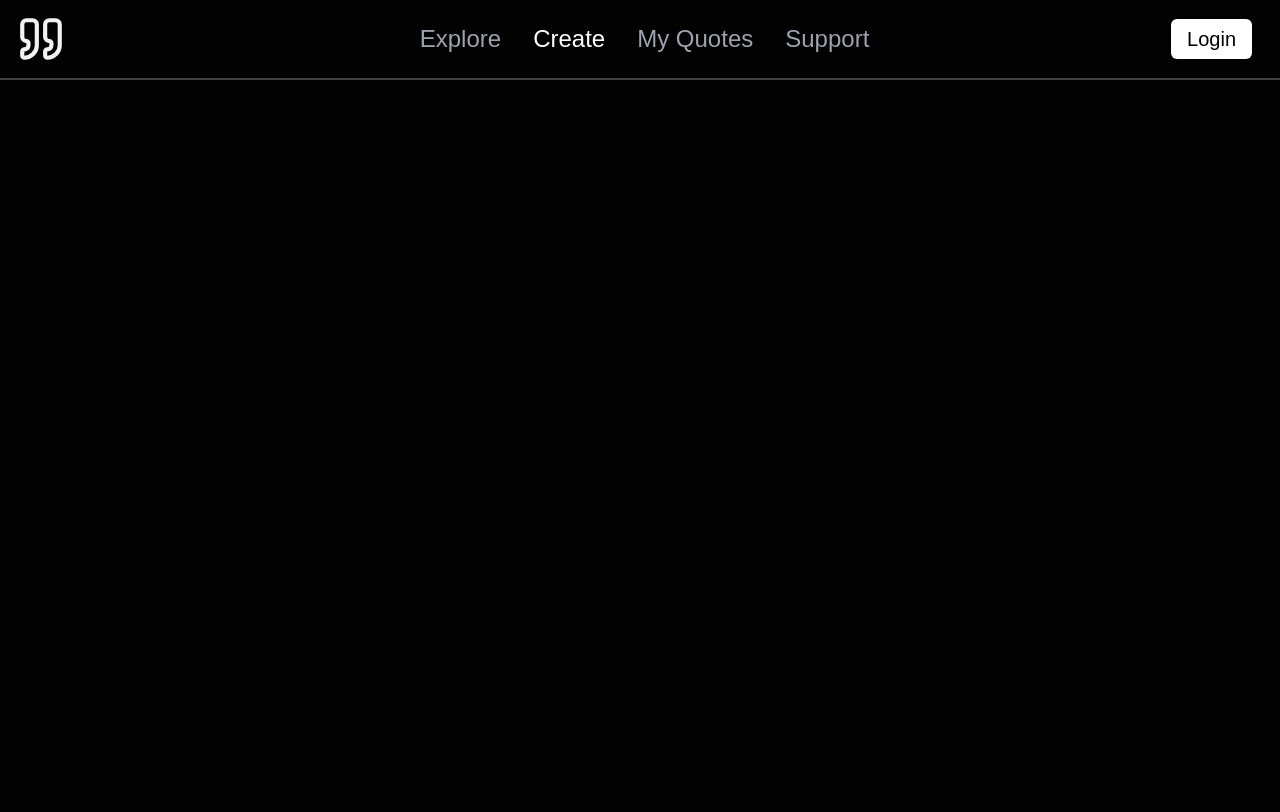
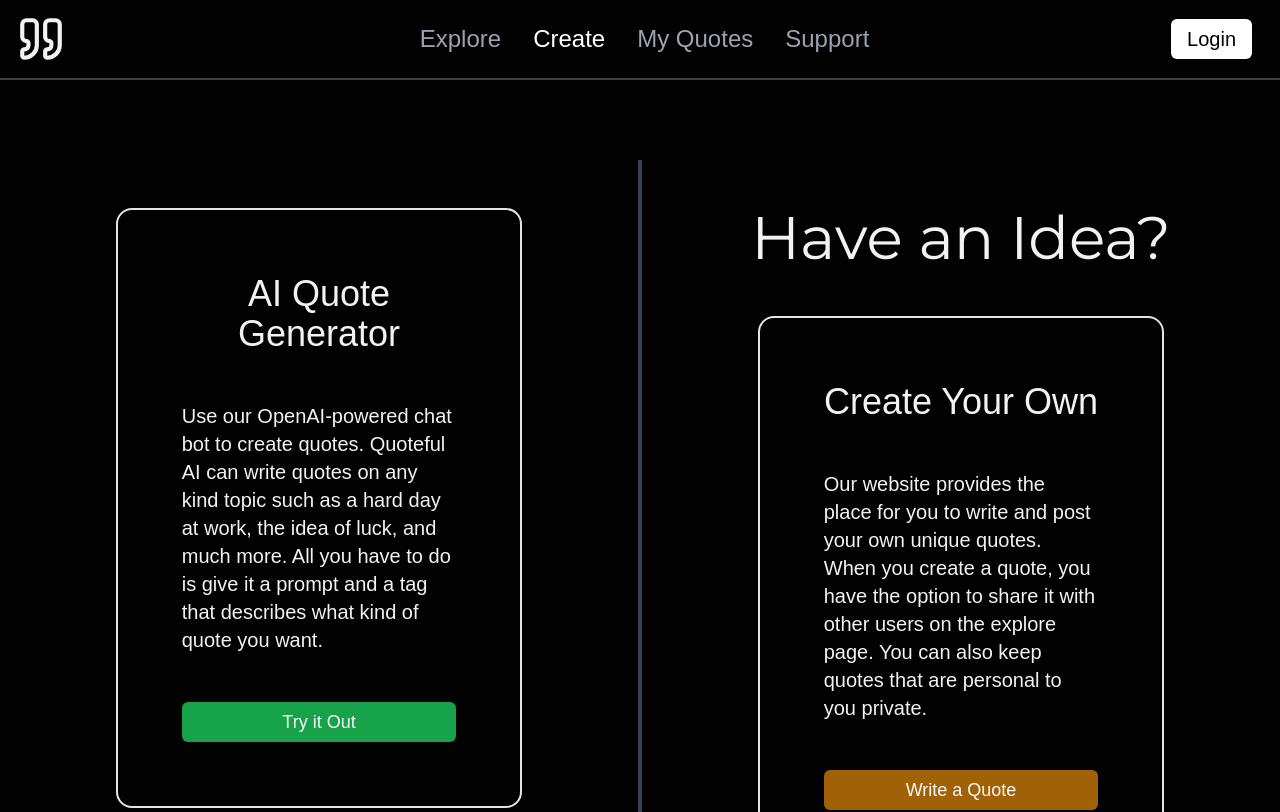
Before and after one commit to ZVKubajak/Quoteful, a React (Vite) app in the folder client/: page /create in a window 1280 px wide. Shown: the top 812 px of the page. Built offline with nearby package versions, Linux system fonts and the light colour scheme.

Commit message:
Added Structure & Styling For Create.tsx

```diff
--- a/client/src/pages/Create.tsx
+++ b/client/src/pages/Create.tsx
@@ -1,5 +1,54 @@
+import { Button } from "@/components/ui/button";
+
 const Create = () => {
-  return <main></main>;
+  return (
+    <main className="flex pt-20">
+      <section
+        id="left-container"
+        className="flex flex-col items-center w-1/2 border-r-2 border-gray-700 p-12"
+      >
+        <div
+          id="left-card"
+          className="flex flex-col w-3/4 border-2 rounded-2xl mb-12 p-16 space-y-12"
+        >
+          <h2 className="text-center text-4xl">AI Quote Generator</h2>
+
+          <p className="text-xl">
+            Use our OpenAI-powered chat bot to create quotes. Quoteful AI can
+            write quotes on any kind topic such as a hard day at work, the idea
+            of luck, and much more. All you have to do is give it a prompt and a
+            tag that describes what kind of quote you want.
+          </p>
+
+          <Button className="text-lg bg-green-600 hover:bg-green-700">Try it Out</Button>
+        </div>
+
+        <h1 className="font-montserrat text-6xl">Quotes tailored for you!</h1>
+      </section>
+
+      <section
+        id="right-container"
+        className="flex flex-col items-center w-1/2 border-l-2 border-gray-700 p-12"
+      >
+        <h1 className="font-montserrat text-6xl">Have an Idea?</h1>
+        <div
+          id="left-card"
+          className="flex flex-col w-3/4 border-2 rounded-2xl mt-12 p-16 space-y-12"
+        >
+          <h2 className="text-center text-4xl">Create Your Own</h2>
+
+          <p className="text-xl">
+            Our website provides the place for you to write and post your own
+            unique quotes. When you create a quote, you have the option to share
+            it with other users on the explore page. You can also keep quotes
+            that are personal to you private.
+          </p>
+
+          <Button className="text-lg bg-yellow-700 hover:bg-yellow-800">Write a Quote</Button>
+        </div>
+      </section>
+    </main>
+  );
 };
 
 export default Create;
```
